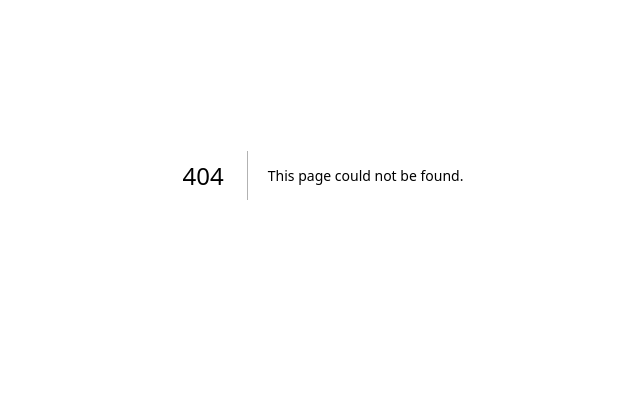
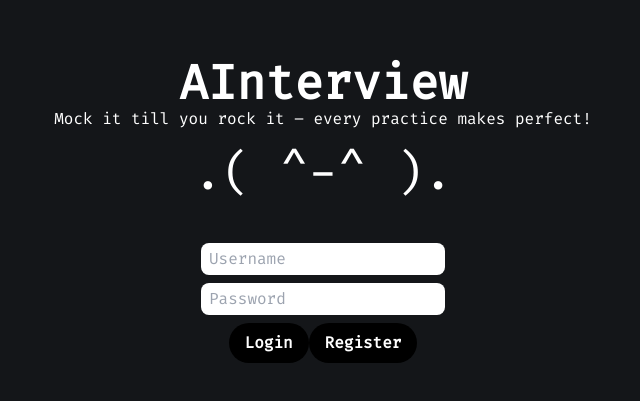
Before and after one commit to elvinnnnn/AInterview, a Next.js app in the folder frontend/: page /welcome in a window 1280 px wide. Before the commit this address had no page. Shown: the part 225-626 px from the top of the page, without its empty margins (317-957 px from the left). Built offline with nearby package versions, Linux system fonts and the light colour scheme; no server answers.

Commit message:
authentication implemented, authorisation wip

```diff
--- a/frontend/src/app/components/Login.tsx
+++ b/frontend/src/app/components/Auth.tsx
@@ -8,27 +8,48 @@ const HEADERS = {
   "Content-Type": "application/json",
 };
 
-export default function Login() {
+interface AuthProps {
+  setMessage: (message: string) => void;
+}
+
+export default function Auth({ setMessage }: AuthProps) {
   const router = useRouter();
   const [username, setUsername] = useState<string>("");
   const [password, setPassword] = useState<string>("");
 
   const handleLogin = async () => {
-    console.log(BACKEND);
     try {
       const response = await axios.post(
-        `${BACKEND}/api/user`,
+        `${BACKEND}/api/user/login`,
         { username: username, password: password },
         { headers: HEADERS },
       );
-      console.log(response.data);
-      localStorage.setItem("token", response.data);
-      // res should return {userId: string, token: string}
-      // If username and password are found in db, then let them in
-      // If not match, tell them, and give them an option to register with those credentials instead
-      router.push("/interview");
+      console.log(response);
+      setMessage("Login successful.");
+      localStorage.setItem("id", response.data.userId);
+      setTimeout(() => router.push("/interview"), 1000);
     } catch (error) {
-      console.error(error);
+      console.log(error);
+      setMessage("Login failed.");
+      setTimeout(() => setMessage(""), 2000);
+    }
+  };
+
+  const handleRegister = async () => {
+    try {
+      const response = await axios.post(
+        `${BACKEND}/api/user/register`,
+        { username: username, password: password },
+        { headers: HEADERS },
+      );
+      console.log(response);
+      setMessage("Registration successful.");
+      localStorage.setItem("id", response.data.userId);
+      setTimeout(() => router.push("/interview"), 1000);
+    } catch (error) {
+      console.log(error);
+      setMessage("Registration failed.");
+      setTimeout(() => setMessage(""), 2000);
     }
   };
 
@@ -39,6 +60,7 @@ export default function Login() {
   const handlePasswordChange = (event: React.ChangeEvent<HTMLInputElement>) => {
     setPassword(event.target.value);
   };
+
   return (
     <>
       <div className="relative justify-self-stretch">
@@ -59,13 +81,19 @@ export default function Login() {
           placeholder="Password"
         />
       </div>
-      <div>
+      <div className="flex">
         <button
           onClick={handleLogin}
           className="block w-full rounded-full bg-black p-4 px-4 py-2 font-bold text-white hover:bg-neutral-800 dark:bg-white dark:text-black"
         >
           Login
         </button>
+        <button
+          onClick={handleRegister}
+          className="block w-full rounded-full bg-black p-4 px-4 py-2 font-bold text-white hover:bg-neutral-800 dark:bg-white dark:text-black"
+        >
+          Register
+        </button>
       </div>
     </>
   );
--- a/frontend/src/app/components/Mascot.tsx
+++ b/frontend/src/app/components/Mascot.tsx
@@ -3,7 +3,7 @@ import React from "react";
 const MascotFace = ({ face }: { face: string }) => (
   <div
     className={
-      "mascot uninteractable animate-jump preserve-whitespace absolute text-5xl text-white"
+      "mascot animate-jump preserve-whitespace absolute text-5xl text-white"
     }
   >
     {"  "}
@@ -14,7 +14,7 @@ const MascotFace = ({ face }: { face: string }) => (
 const MascotSides = () => (
   <div
     className={
-      "mascot uninteractable animate-jump-delayed preserve-whitespace absolute text-5xl text-white"
+      "mascot animate-jump-delayed preserve-whitespace absolute text-5xl text-white"
     }
   >
     {"("}&nbsp;&nbsp;&nbsp;&nbsp;&nbsp;{")"}
@@ -24,7 +24,7 @@ const MascotSides = () => (
 const MascotThinkingFace = () => (
   <div
     className={
-      "mascot uninteractable animate-jump preserve-whitespace absolute text-5xl text-white"
+      "mascot animate-jump preserve-whitespace absolute text-5xl text-white"
     }
   >
     {"  "}
@@ -37,14 +37,26 @@ interface MascotProps {
   session: boolean;
   listening: boolean;
   frontpage: boolean;
+  message?: string;
 }
 
-const Mascot = ({ loading, session, listening, frontpage }: MascotProps) => {
+const Mascot = ({
+  loading,
+  session,
+  listening,
+  frontpage,
+  message,
+}: MascotProps) => {
   if (frontpage) {
     return (
       <>
         <MascotFace face=".  ^-^  .  " />
         <MascotSides />
+        {message && (
+          <div className="mascot-dialogue absolute mt-20 text-white">
+            - {message} -
+          </div>
+        )}
       </>
     );
   }
--- a/frontend/src/app/components/index.ts
+++ b/frontend/src/app/components/index.ts
@@ -2,5 +2,5 @@ export { default as Mascot } from "./Mascot";
 export { default as Textbox } from "./Textbox";
 export { default as Topbar } from "./Topbar";
 export { default as ChatInput } from "./ChatInput";
-export { default as Login } from "./Login";
+export { default as Auth } from "./Auth";
 export { default as Chatbox } from "./Chatbox";
--- a/frontend/src/app/page.tsx
+++ b/frontend/src/app/page.tsx
@@ -1,23 +1,11 @@
-import { Mascot, Login } from "./components";
+"use client";
+import { useEffect } from "react";
+import { useRouter } from "next/navigation";
 
 export default function Home() {
-  return (
-    <div className="flex h-screen flex-col items-center justify-center">
-      <div className="m-9"></div>
-      <div className="relative text-5xl font-bold text-black dark:text-white">
-        AInterview
-      </div>
-      <div className="text-black dark:text-white">
-        Mock it till you rock it – every practice makes perfect!
-      </div>
-      <div className="m-14"></div>
-      <Mascot
-        loading={false}
-        session={false}
-        listening={false}
-        frontpage={true}
-      />
-      <Login />
-    </div>
-  );
+  const router = useRouter();
+  useEffect(() => {
+    router.push("/welcome");
+  }, [router]);
+  return null;
 }
--- /dev/null
+++ b/frontend/src/app/welcome/page.tsx
@@ -0,0 +1,28 @@
+"use client";
+import { Mascot, Auth } from "../components";
+import { useState } from "react";
+
+export default function Welcome() {
+  const [message, setMessage] = useState<string>("");
+  const handleSetMessage = (msg: string) => {
+    setMessage(msg);
+  };
+  return (
+    <div className="flex h-screen flex-col items-center justify-center">
+      <div className="m-9"></div>
+      <div className="relative text-5xl font-bold text-white">AInterview</div>
+      <div className="text-white">
+        Mock it till you rock it – every practice makes perfect!
+      </div>
+      <div className="m-14"></div>
+      <Mascot
+        loading={false}
+        session={false}
+        listening={false}
+        frontpage={true}
+        message={message}
+      />
+      <Auth setMessage={handleSetMessage} />
+    </div>
+  );
+}
```
Also changed, not shown: 13 other files (tests, documents, lock files or other folders).
